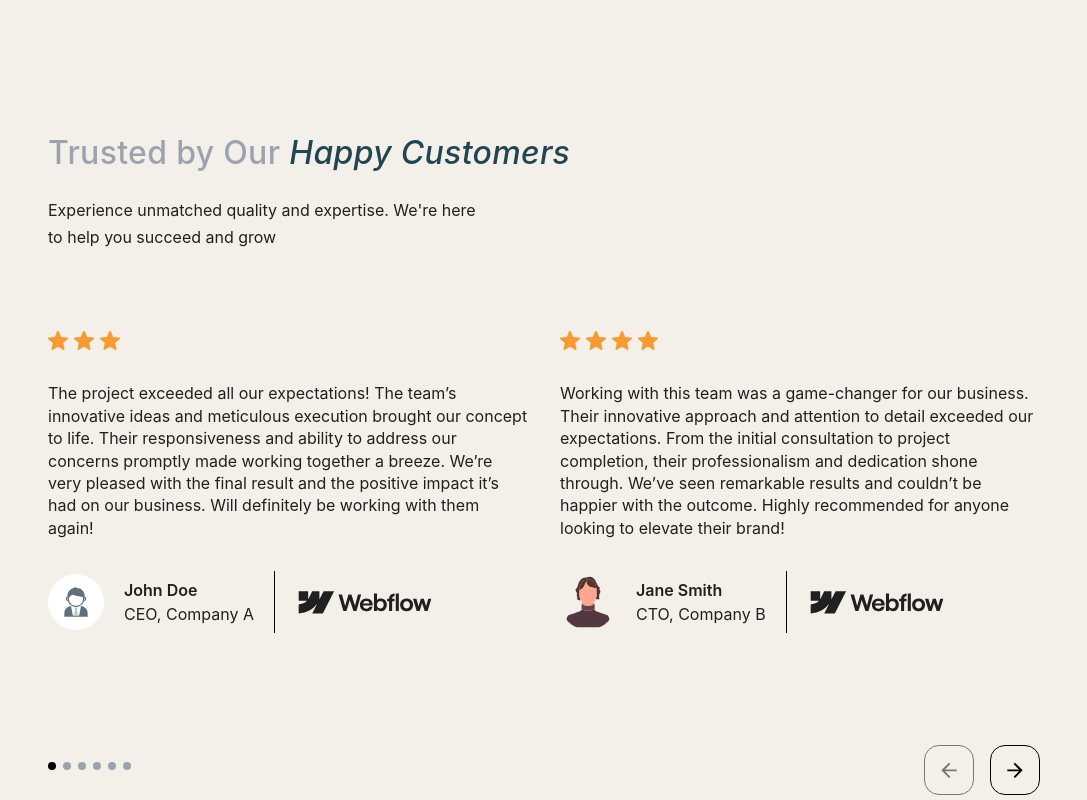
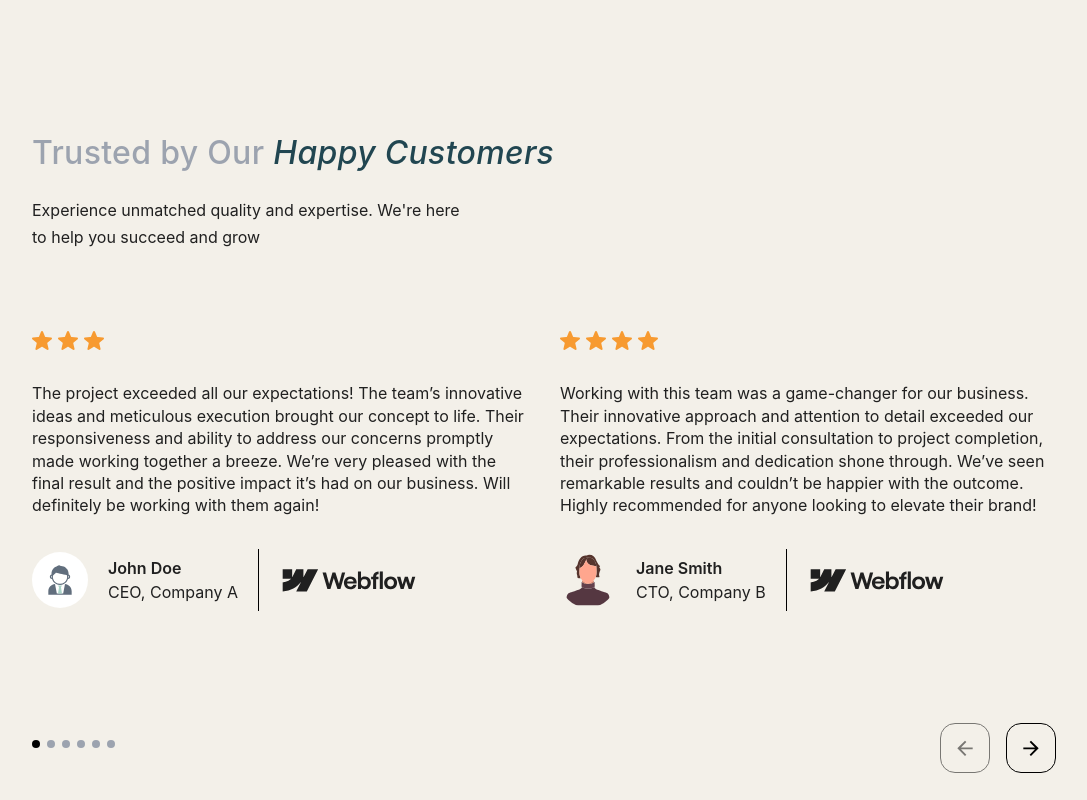
Before and after one commit to aymankhan89/pnbook, a React (Create React App) app: page /aboutus in a window 1280 px wide. Shown: the part 3360-4160 px from the top of the page, without its empty margins (96-1183 px from the left). Built offline with nearby package versions, Linux system fonts and the light colour scheme; a web font is replaced by a local one.

Commit message:
changesDIOENE

```diff
--- a/src/Ui/Testimonial.js
+++ b/src/Ui/Testimonial.js
@@ -96,7 +96,7 @@ const Testimonial = ({ className }) => {
   return (
     <div className="relative flex justify-center items-center pt-[min(120px,max(70px,8.785vw))]">
       <div
-        className={`self-stretch flex flex-row items-start justify-center w-full px-[1.25rem] pb-[0.881rem] box-border max-w-full text-left text-[2rem] text-gray-400 font-text-regular-normal ${className}`}
+        className={`self-stretch flex flex-row items-start justify-center w-full  pb-[0.881rem] box-border max-w-full text-left text-[2rem] text-gray-400 font-text-regular-normal ${className}`}
       >
         <div className="flex flex-col w-[80%] gap-[5rem] max-w-full">
           <div className="flex flex-col items-start justify-start gap-[1.25rem] max-w-full">
@@ -104,7 +104,7 @@ const Testimonial = ({ className }) => {
               <span className="font-medium">Trusted by Our </span>
               <i className="font-medium text-[#214651]">Happy Customers</i>
             </h1>
-            <div className="w-[27.188rem] text-[1rem] text-[#202020] leading-[1.688rem]">
+            <div className=" md:w-[27.188rem] text-[1rem] text-[#202020] leading-[1.688rem]">
               Experience unmatched quality and expertise. We're here to help you
               succeed and grow
             </div>
```
